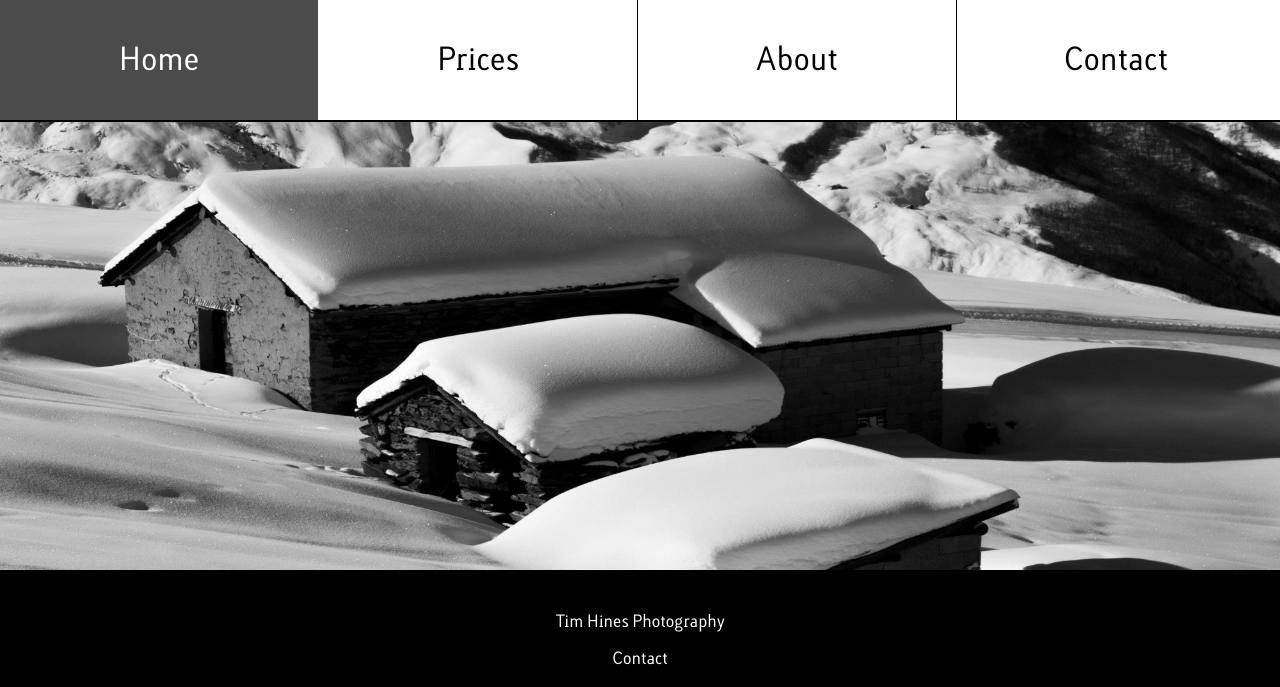
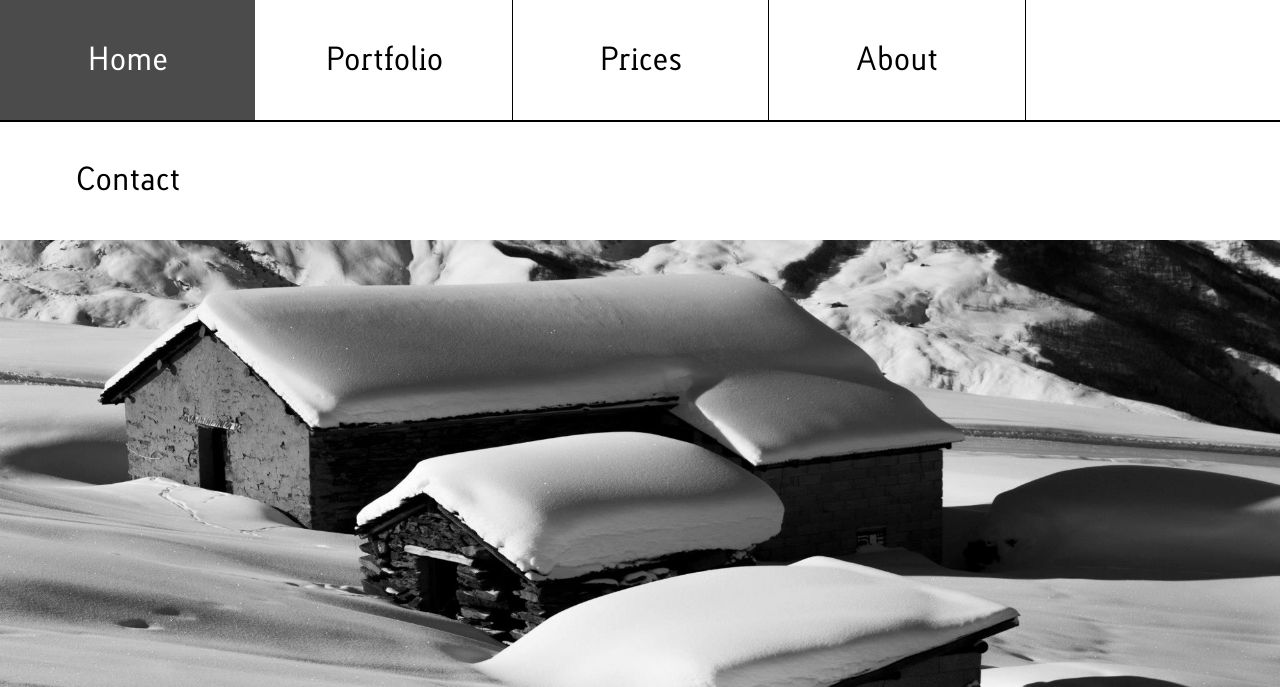
Before and after one commit to Jafferwaffer/TimsWeb, a PHP site: page / in a window 1280 px wide. Shown: the top 687 px of the page. Run offline with PHP 8.4, Linux system fonts and the light colour scheme; some libraries are stand-ins or nearby versions.

Commit message:
Added portfolio button to nav ~ resizing in CSS
Added underline to current page

```diff
--- a/css/style.css
+++ b/css/style.css
@@ -26,7 +26,7 @@ nav ul{
 	padding:0;
 }
 nav ul li{
-	width:24.84%;
+	width:19.955%; /*May need changing*/
 	float:left;
 	text-align:center;
 	line-height:120px;
@@ -46,7 +46,7 @@ nav ul li:hover{
 }
 nav ul li.current{
 	opacity:0.7;
-	text-decoration: none;
+	text-decoration: underline;
 	background:black;
 	color:white;
 	cursor:pointer;
--- a/nav.php
+++ b/nav.php
@@ -1,6 +1,7 @@
 		<nav>
 			<ul>
 				<a href="index.php"><li>Home</li></a>
+				<a href="#"><li>Portfolio</li></a>
 				<a href="#"><li>Prices</li></a>
 				<a href="#"><li>About</li></a>
 				<a href="contact.php"><li id="end">Contact</li></a>
```
